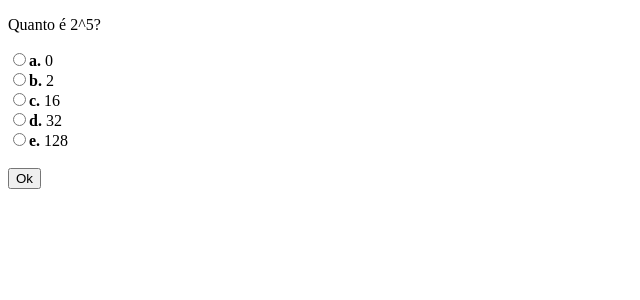
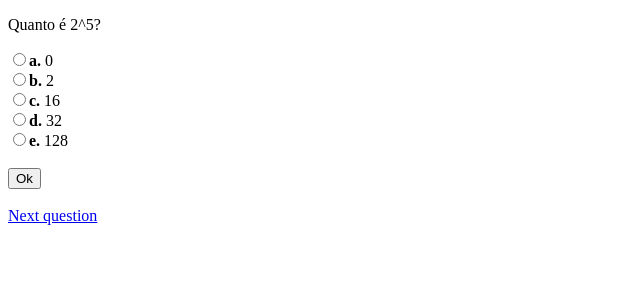
Before and after one commit to stoodibr/stoodi-dev-challenge, a Django app: page / in a window 1280 px wide. Shown: the top 300 px of the page, without its empty margins (0-640 px from the left). Run offline with Django 3.2, Linux system fonts and the light colour scheme; data comes from the database, SQL or seed files in the repository; both versions use the stored data as it was after the commit.

Commit message:
historia_4::feat: Created a link to next question in template.

```diff
--- a/question/templates/question/question.html
+++ b/question/templates/question/question.html
@@ -16,5 +16,11 @@
             <br/>
             <input type="submit" value="Ok" />
         </form>
+        <br/>
+        {% if next_id %}
+            <a href="{% url 'question_by_id' next_id %}">Next question</a>
+        {% endif %}
+
+
     </body>
 </html>
--- a/question/urls.py
+++ b/question/urls.py
@@ -6,6 +6,7 @@ from . import views
 
 urlpatterns = [
     re_path(r'^$', views.question, name='question'),
+    re_path(r'^(?P<id>[^/]*)/$', views.question, name='question_by_id'),
     re_path(r'^resposta/(?P<id>[^/]*)/$', views.question_answer, name='question_answer'),
     re_path('question/', views.QuestionCreateView.as_view(), name='question_create'),
 ]
--- a/question/views.py
+++ b/question/views.py
@@ -10,9 +10,16 @@ from .serializers import QuestionCreateSerializer, QuestionRetrieveSerializer
 import pdb
 
 
-def question(request):
+def question(request, id="1"):
 
-    data = Question.objects.all().first()
+    data_list = Question.objects.all().filter(id__gte=id).order_by("id")
+    data = data_list.first()
+
+    if len(data_list) > 1:
+        next_id = data_list[1].id
+    else:
+        next_id = Question.objects.all().order_by("id").first().id
+
     question = QuestionRetrieveSerializer(data)
     answers = {}
 
@@ -22,7 +29,8 @@ def question(request):
     context = {
         'question_text': question.data["text"],
         'answers': answers,
-        'id': data.id
+        'id': data.id,
+        'next_id': str(next_id) if next_id != id else None
     }
 
     return render(request, 'question/question.html', context=context)
```
Also changed, not shown: db.sqlite3.
